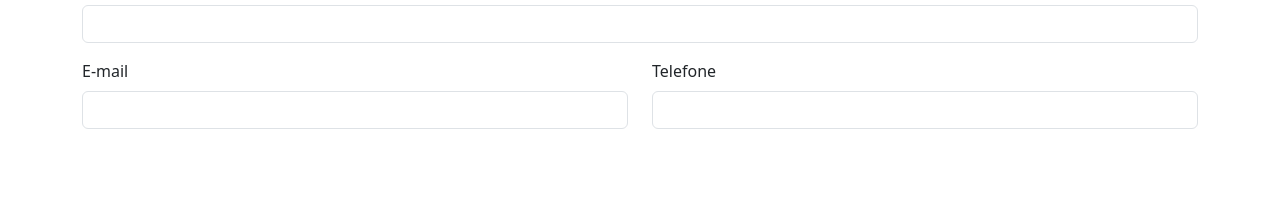
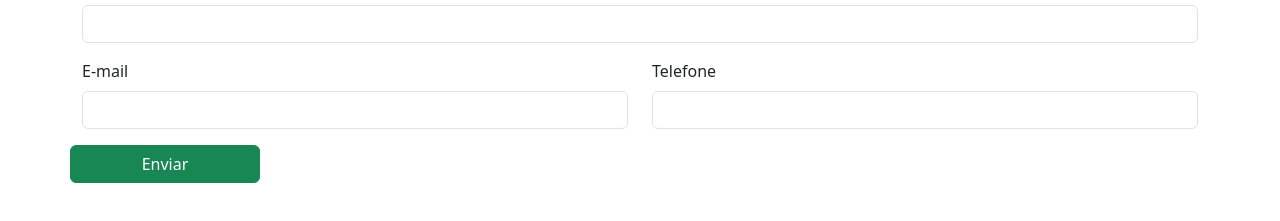
Before and after one commit to PauloHenriqueBento/curso_ebac_frontend, a plain HTML site: page index.html in a window 1280 px wide. Shown: the part 83-304 px from the top of the page. Drawn offline with nearby package versions, Linux system fonts and the light colour scheme.

Commit message:
finalizado: Botão faltando adicionado

```diff
--- a/index.html
+++ b/index.html
@@ -26,6 +26,7 @@
                 <label for="telefone" class="form-label">Telefone</label>
                 <input type="tel" id="telefone" class="form-control">
             </div>
+            <button type="submit" class="btn btn-success col-2">Enviar</button>
         </form>
     </div>
 </body>
```
